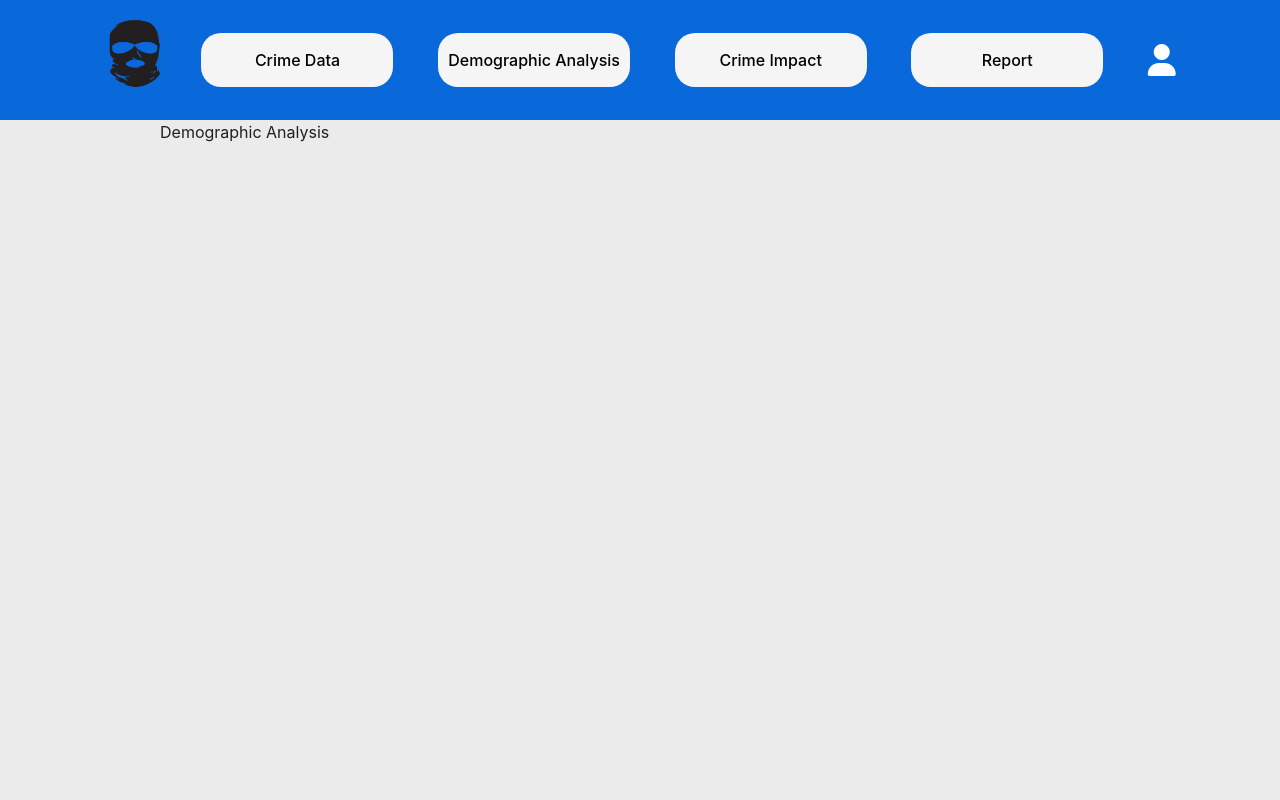
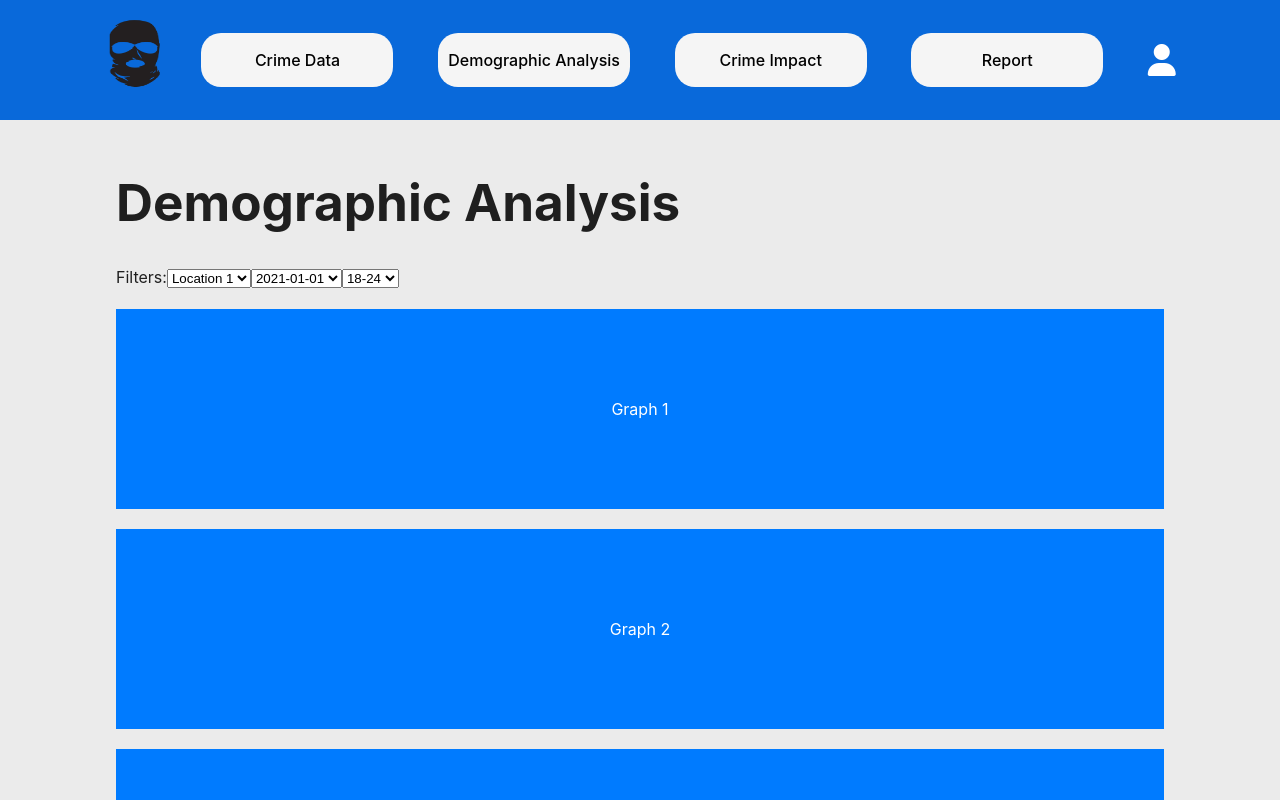
Before and after one commit to cs411-alawini/Los-Angeles-Crime-Data-Analysis, a React (Vite) app in the folder doc/frontend/: page /demographic_analysis in a window 1280 px wide. Shown: the top 800 px of the page. Built offline with nearby package versions, Linux system fonts and the light colour scheme.

Commit message:
Implemented sample Data Analysis page

```diff
--- a/doc/frontend/src/pageLayout/DAnalysis.css
+++ b/doc/frontend/src/pageLayout/DAnalysis.css
@@ -0,0 +1,17 @@
+.d-analysis {
+    padding: 20px;
+  }
+
+  .filters {
+    margin-bottom: 20px;
+  }
+
+  .graph {
+    width: 100%;
+    height: 200px; /* Adjust height as needed */
+    background-color: #007bff; /* Placeholder color */
+    color: white;
+    text-align: center;
+    line-height: 200px; /* Center text vertically */
+    margin-bottom: 20px;
+  }
--- a/doc/frontend/src/pageLayout/DAnalysis.tsx
+++ b/doc/frontend/src/pageLayout/DAnalysis.tsx
@@ -1,10 +1,62 @@
+import React from 'react';
 import './DAnalysis.css'
-function DAnalysis() {
+const DAnalysis = () => {
+    // State for the selected location
+    const [selectedLocation, setSelectedLocation] = React.useState('');
+    // State for the selected date
+    const [selectedDate, setSelectedDate] = React.useState('');
+    // State for the selected age
+    const [selectedAge, setSelectedAge] = React.useState('');
+
+    // Placeholder data for locations, dates, and ages
+    const locations = ['Location 1', 'Location 2', 'Location 3'];
+    const dates = ['2021-01-01', '2021-01-02', '2021-01-03']; // Example dates
+    const ages = ['18-24', '25-34', '35-44']; // Example age ranges
+
     return (
-        <div className="canvas-container">
-            Demographic Analysis
+        <div className="d-analysis">
+          <h1>Demographic Analysis</h1>
+          <div className="filters">
+            <span>Filters:</span>
+            <select
+              value={selectedLocation}
+              onChange={(e) => setSelectedLocation(e.target.value)}
+            >
+              {locations.map((location) => (
+                <option key={location} value={location}>
+                  {location}
+                </option>
+              ))}
+            </select>
+            <select
+              value={selectedDate}
+              onChange={(e) => setSelectedDate(e.target.value)}
+            >
+              {dates.map((date) => (
+                <option key={date} value={date}>
+                  {date}
+                </option>
+              ))}
+            </select>
+            <select
+              value={selectedAge}
+              onChange={(e) => setSelectedAge(e.target.value)}
+            >
+              {ages.map((age) => (
+                <option key={age} value={age}>
+                  {age}
+                </option>
+              ))}
+            </select>
+          </div>
+          <div className="graphs">
+            {/* Placeholder for graphs */}
+            <div className="graph">Graph 1</div>
+            <div className="graph">Graph 2</div>
+            <div className="graph">Graph 3</div>
+          </div>
         </div>
-    )
-}
+      );
+  };
 
-export default DAnalysis
+  export default DAnalysis;
```
